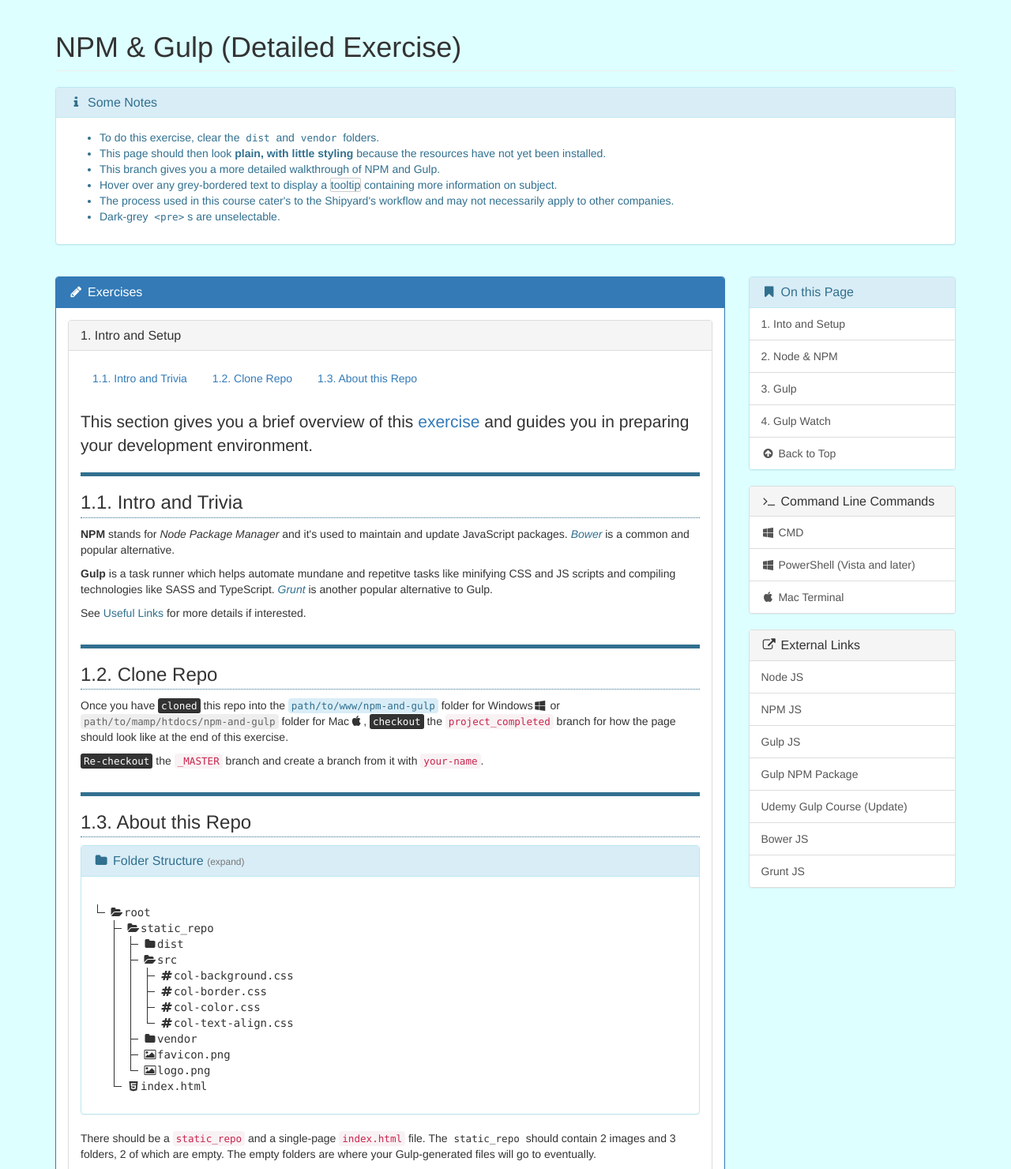
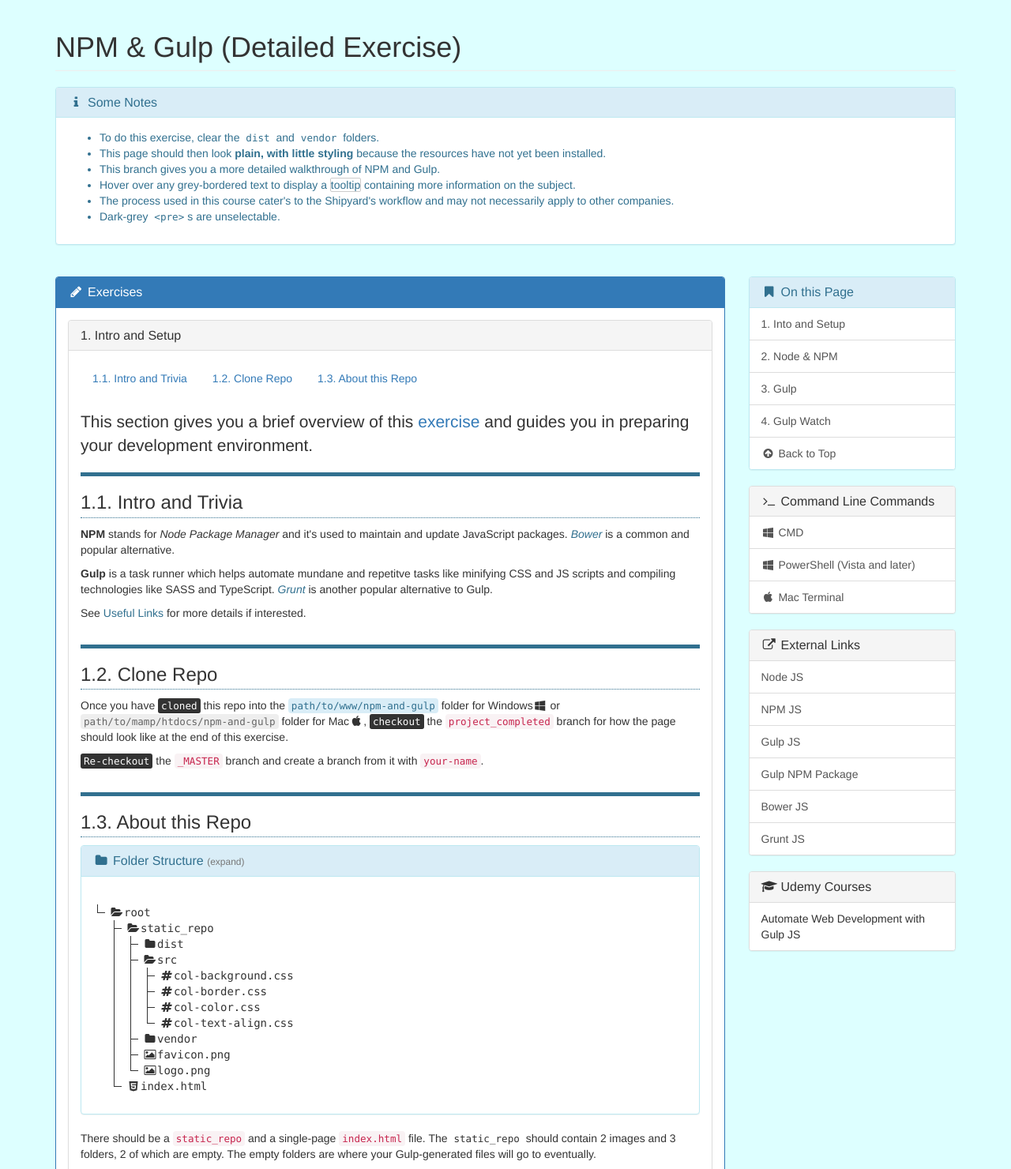
Before and after one commit to DavinaLeong/NPM-and-Gulp-Demo, a website: page index.html in a window 1280 px wide. Shown: the top 1480 px of the page at 79% size. Drawn offline with Linux system fonts and the light colour scheme.

Commit message:
Added useful udemy course titles and git-ignored node_modules folder.

```diff
--- a/index.html
+++ b/index.html
@@ -34,7 +34,7 @@
                             <li>To do this exercise, clear the <code>dist</code> and <code>vendor</code> folders.</li>
                             <li>This page should then look <strong>plain, with little styling</strong> because the resources have not yet been installed.</li>
                             <li>This branch gives you a more detailed walkthrough of NPM and Gulp.</li>
-                            <li>Hover over any grey-bordered text to display a <span class="tool-tip" title="Hi!">tooltip</span> containing more information on subject.</li>
+                            <li>Hover over any grey-bordered text to display a <span class="tool-tip" title="Hi!">tooltip</span> containing more information on the subject.</li>
                             <li>The process used in this course cater's to the Shipyard's workflow and may not necessarily apply to other companies.</li>
                             <li>Dark-grey <code>&lt;pre&gt;</code>s are unselectable.</li>
                         </ul>
@@ -1044,12 +1044,22 @@
                     <a class="list-group-item" href="https://www.npmjs.com/" target="_blank">NPM JS</a>
                     <a class="list-group-item" href="https://gulpjs.com/" target="_blank">Gulp JS</a>
                     <a class="list-group-item" href="https://www.npmjs.com/package/gulp" target="_blank">Gulp NPM Package</a>
-                    <a class="list-group-item" href="#" target="_blank">Udemy Gulp Course (Update)</a>
                     <a class="list-group-item" href="https://bower.io/" target="_blank">Bower JS</a>
                     <a class="list-group-item" href="https://gruntjs.com/" target="_blank">Grunt JS</a>
                 </div>
             </div>
             <!-- #usefulLinksPanel end -->
+
+			<!-- #udemyCoursesPanel start -->
+            <div id="udemyCoursesPanel" class="panel panel-default">
+                <div class="panel-heading">
+                    <h2 class="panel-title"><i class="fa fa-graduation-cap fa-fw"></i> Udemy Courses</h2>
+                </div>
+                <ul class="list-group">
+                    <li class="list-group-item">Automate Web Development with Gulp JS</li>
+                </ul>
+            </div>
+            <!-- #udemyCoursesPanel end -->
         </div>
         <!-- #sideCol end -->
     </div>
```
Also changed, not shown: 1 other file.
